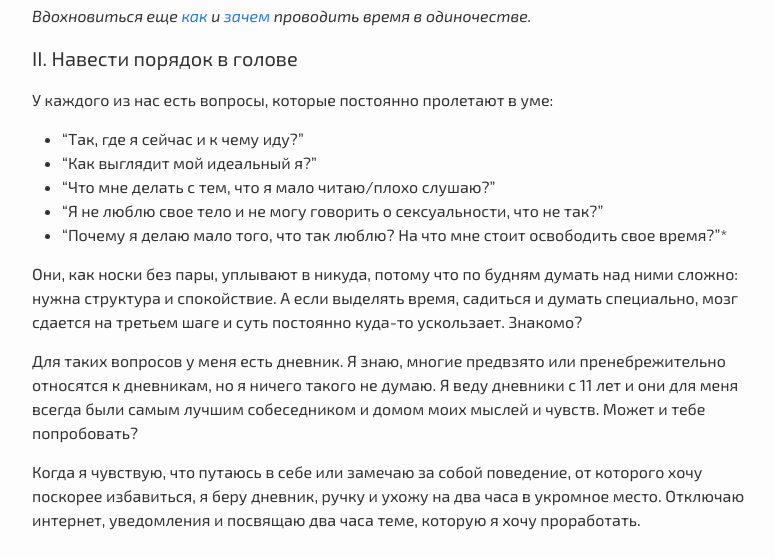
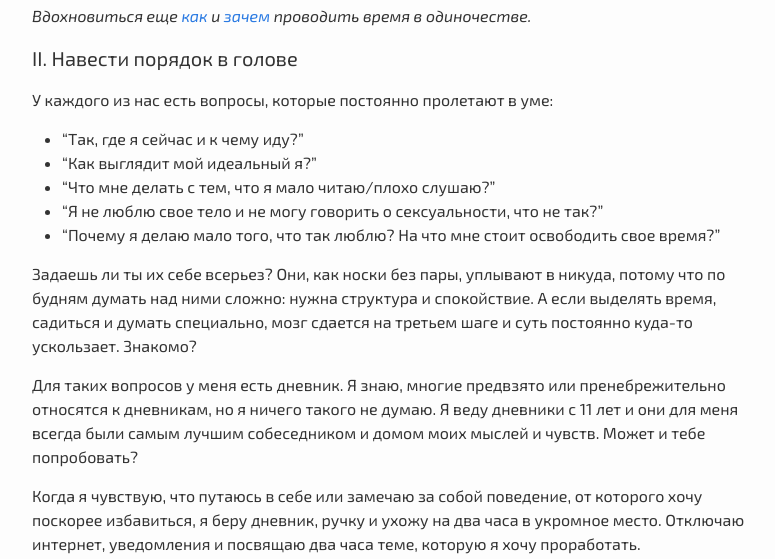
Before and after one commit to djagya/lara-blog, a Jekyll site: the page built from _posts/2017-10-17-self-discovery-and-meditation.md, in a window 1280 px wide and 900 px high, scrolled down 1940 px, cut to the strip 35-594 px from the top of the window. Shown: the whole strip, without its empty margins (98-873 px from the left). Built offline with Jekyll 4.4.1, drawn with Linux system fonts in a browser that asks for light colours; nearby versions of some CDN libraries; comment, search, counter and statistics services are not loaded.

Commit message:
lara changes

```diff
--- a/_posts/2017-10-17-self-discovery-and-meditation.md
+++ b/_posts/2017-10-17-self-discovery-and-meditation.md
@@ -41,9 +41,9 @@ date: 2017-10-17
 - "Как выглядит мой идеальный я?"
 - "Что мне делать с тем, что я мало читаю/плохо слушаю?"
 - "Я не люблю свое тело и не могу говорить о сексуальности, что не так?"
-- "Почему я делаю мало того, что так люблю? На что мне стоит освободить свое время?"*
+- "Почему я делаю мало того, что так люблю? На что мне стоит освободить свое время?"
 
-Они, как носки без пары, уплывают в никуда, потому что по будням думать над ними сложно: нужна структура и спокойствие. А если выделять время, садиться и думать специально, мозг сдается на третьем шаге и суть постоянно куда-то ускользает. Знакомо?
+Задаешь ли ты их себе всерьез? Они, как носки без пары, уплывают в никуда, потому что по будням думать над ними сложно: нужна структура и спокойствие. А если выделять время, садиться и думать специально, мозг сдается на третьем шаге и суть постоянно куда-то ускользает. Знакомо?
 
 Для таких вопросов у меня есть дневник. Я знаю, многие предвзято или пренебрежительно относятся к дневникам, но я ничего такого не думаю. Я веду дневники с 11 лет и они для меня всегда были самым лучшим собеседником и домом моих мыслей и чувств. Может и тебе попробовать?
 
```
